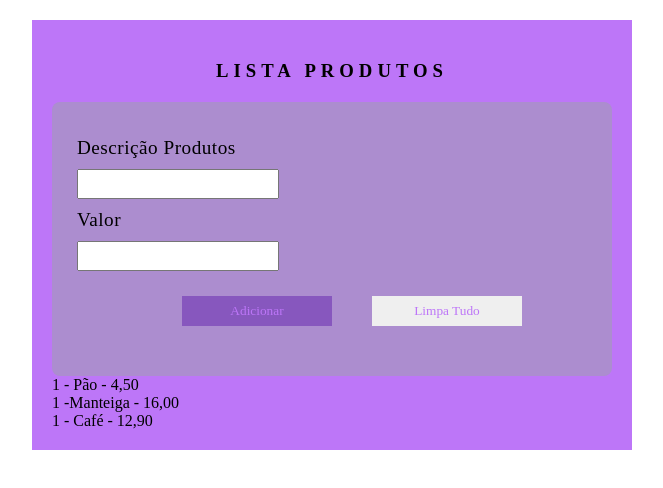
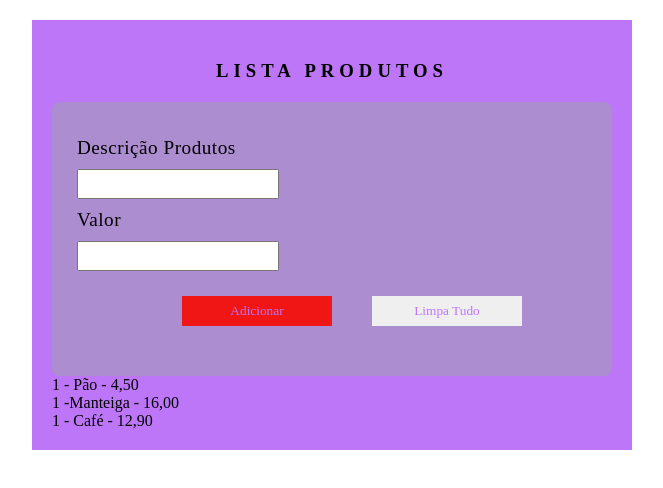
Before and after one commit to Heloiisah/Lista_produtos, an Angular app: page / in a window 1280 px wide. Shown: the top 488 px of the page, without its empty margins (308-971 px from the left). Built offline with nearby package versions, Linux system fonts and the light colour scheme; a web font is replaced by a local one.

Commit message:
Alteração no Angular

```diff
--- a/src/styles.css
+++ b/src/styles.css
@@ -10,8 +10,8 @@
 :root{
     --div-fundo: #bd76f8;
     --branca:#b889ee;
-    --botao1:#985edb;
-    --botao2:#8757be;
+    --botao1:#2ee237;
+    --botao2:#f11616;
     --cor1:#ac8dcf;
     --cor2:#a874e4;
 
```
